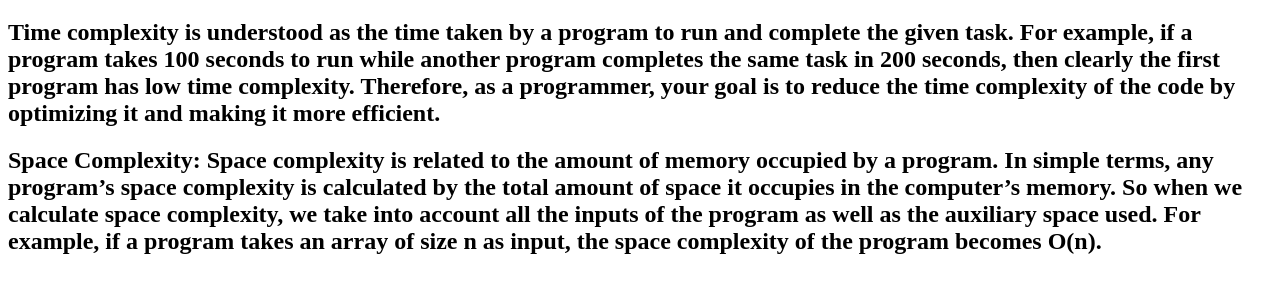
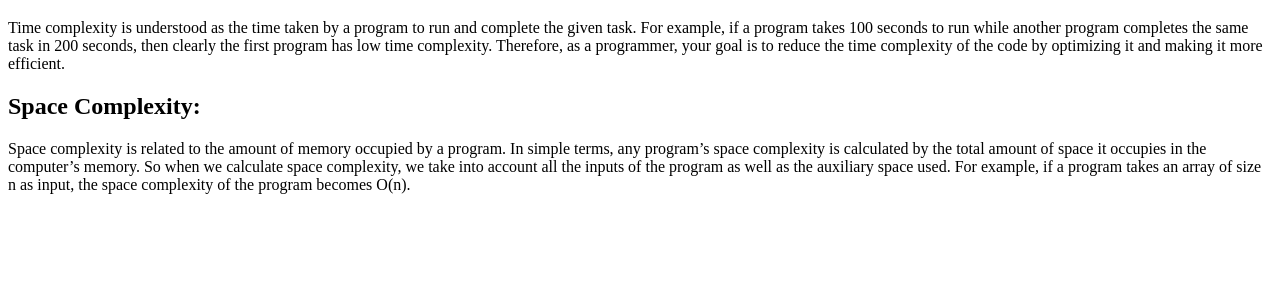
Before and after one commit to acciojob/time-and-space-complexity-MajetiSaiSowjanya, a website: page main.html in a window 1280 px wide. Shown: the part 61-354 px from the top of the page. Drawn offline with Linux system fonts and the light colour scheme.

Commit message:
created a submission

```diff
--- a/main.html
+++ b/main.html
@@ -6,7 +6,7 @@
 	<h1> Time and Space Complexity</h1>
 </head>
 	<body>
-	<p><h2>Time complexity is understood as the time taken by a program to run and complete the given task. For example, if a program takes 100 seconds to run while another program completes the same task in 200 seconds, then clearly the first program has low time complexity. Therefore, as a programmer, your goal is to reduce the time complexity of the code by optimizing it and making it more efficient.</h2></p>
-<p><h2>Space Complexity: Space complexity is related to the amount of memory occupied by a program. In simple terms, any program’s space complexity is calculated by the total amount of space it occupies in the computer’s memory. So when we calculate space complexity, we take into account all the inputs of the program as well as the auxiliary space used. For example, if a program takes an array of size n as input, the space complexity of the program becomes O(n).</h2></p>
+	<p>Time complexity is understood as the time taken by a program to run and complete the given task. For example, if a program takes 100 seconds to run while another program completes the same task in 200 seconds, then clearly the first program has low time complexity. Therefore, as a programmer, your goal is to reduce the time complexity of the code by optimizing it and making it more efficient.</p>
+<p><h2>Space Complexity:</h2> Space complexity is related to the amount of memory occupied by a program. In simple terms, any program’s space complexity is calculated by the total amount of space it occupies in the computer’s memory. So when we calculate space complexity, we take into account all the inputs of the program as well as the auxiliary space used. For example, if a program takes an array of size n as input, the space complexity of the program becomes O(n).</p>
 	</body>
 </html>
```
